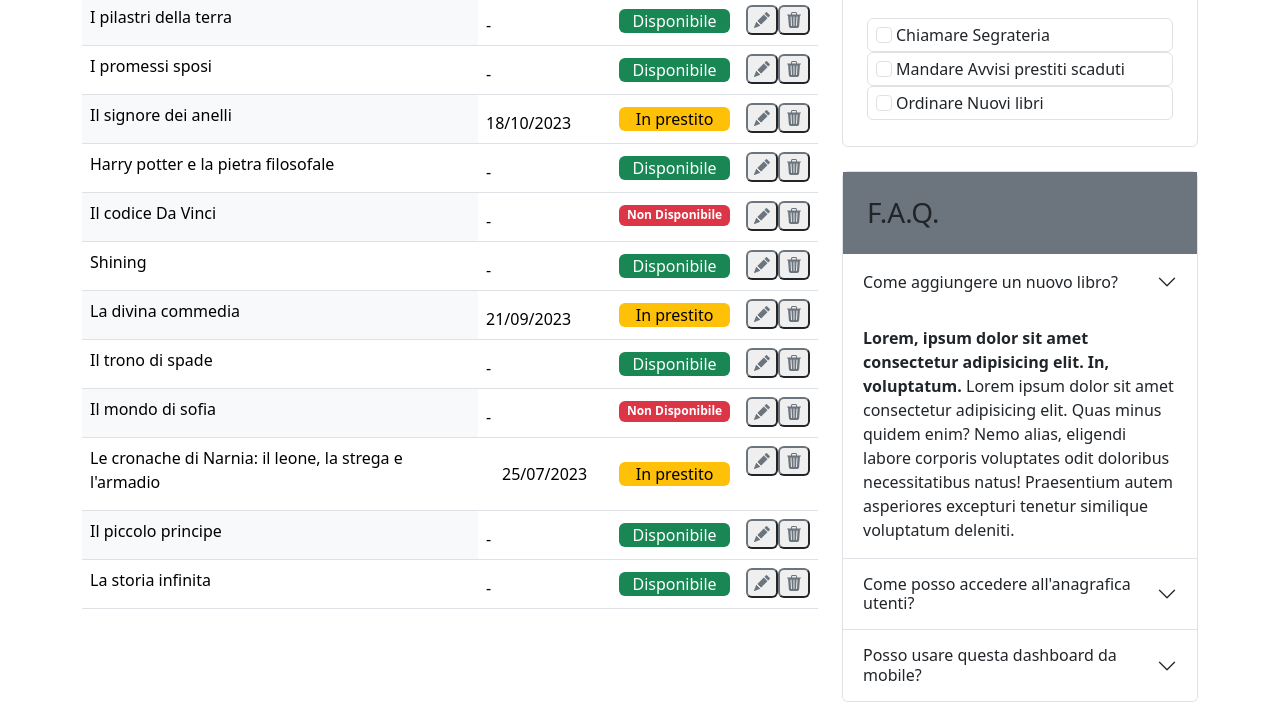
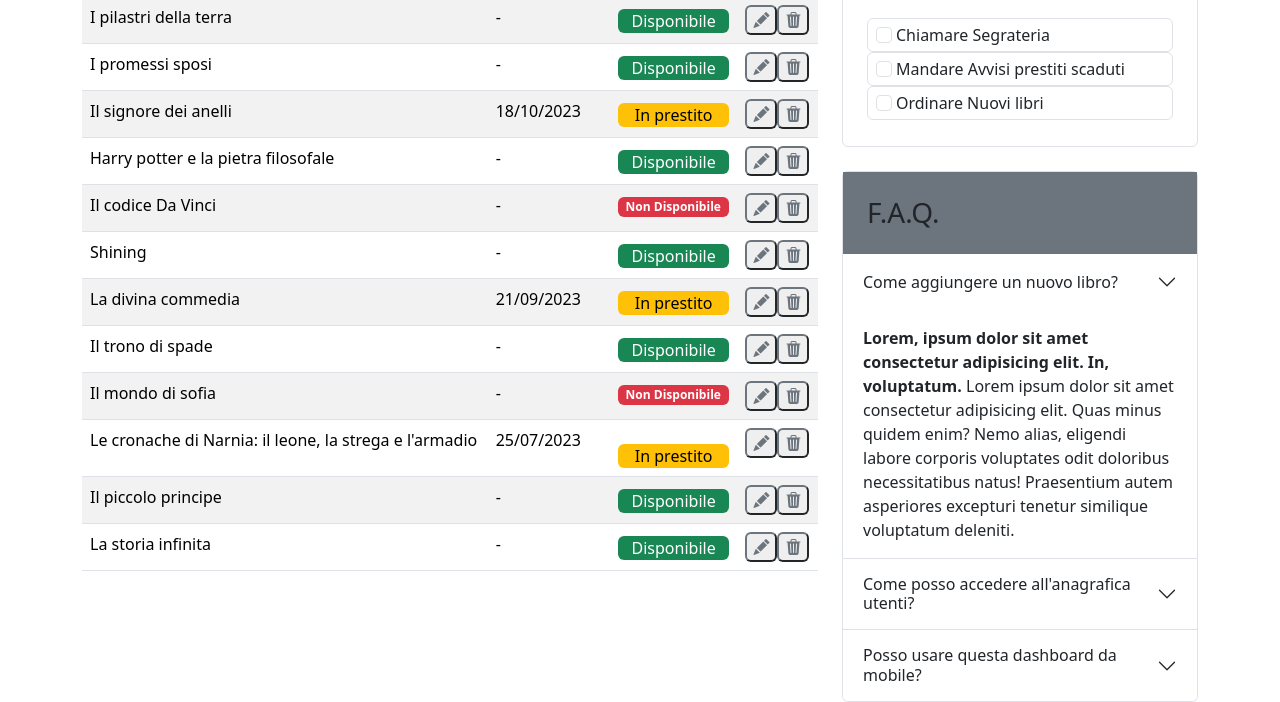
Before and after one commit to BkStyle89/html-css-bootstrap-dashboard, a plain HTML site: page index.html in a window 1280 px wide. Shown: the part 215-917 px from the top of the page. Drawn offline with nearby package versions, Linux system fonts and the light colour scheme.

Commit message:
table fix

```diff
--- a/index.html
+++ b/index.html
@@ -53,85 +53,85 @@
                             <h2 class="title d-flex justify-content-between mt-4 ">Catalogo Libri  <span class="badge text-bg-primary ">Aggiungi libro</span></h2>
                         </div>
                 <div class="info">
-                    <table class="table ">
+                    <table class="table table-striped">
                         <thead>
                             <tr>
                                 <th  scope="col" >Titolo</th>
-                                <th class="d-none d-md-block  " scope="col">Data Prestito</th>
+                                <th class="d-none d-md-table-cell  " scope="col">Data Prestito</th>
                                 <th scope="col" >Stato</th>
                                 <th scope="col">Azioni</th>
                             </tr>
                         </thead>
                         <tbody>
                             <tr>
-                                <td class="bg-light" scope="row">I pilastri della terra </td>
-                                <td class="  d-sm-none d-md-flex mt-2  ">- </td>
+                                <td  scope="row">I pilastri della terra </td>
+                                <td class="  d-sm-none d-md-table-cell  ">- </td>
                               <td> <div class=" text-bg-success rounded text-center mt-1 ">Disponibile </div></td>
                                 <td > <div class="d-flex"><button class="border-secondary rounded"><i class="bi bi-pencil-fill text-secondary  "></i></button> <button class="border-secondary rounded"> <i class="bi bi-trash3-fill text-secondary"></i> </button></div></td>
                             </tr>
                             <tr>
                                 <td  scope="row">I promessi sposi</td>
-                                <td class="d-sm-none d-md-flex mt-2 ">-</td>
+                                <td class="d-sm-none d-md-table-cell ">-</td>
                                 <td> <div class=" text-bg-success rounded text-center mt-1 ">Disponibile </div></td>
                                 <td > <div class="d-flex"><button class="border-secondary rounded"><i class="bi bi-pencil-fill text-secondary  "></i></button> <button class="border-secondary rounded"> <i class="bi bi-trash3-fill text-secondary"></i> </button></div></td>
                             </tr>
                             <tr >
-                                <td class="bg-light"  scope="row">Il signore dei anelli</td>
-                                <td class="d-sm-none d-md-flex mt-2 ">18/10/2023</td>
+                                <td   scope="row">Il signore dei anelli</td>
+                                <td class="d-sm-none d-md-table-cell ">18/10/2023</td>
                                 <td> <div class="text-bg-warning rounded text-center   mt-1">In prestito </div></td>
                                 <td > <div class="d-flex"><button class="border-secondary rounded"><i class="bi bi-pencil-fill text-secondary  "></i></button> <button class="border-secondary rounded"> <i class="bi bi-trash3-fill text-secondary"></i> </button></div></td>
                             </tr>
                             <tr>
                                 <td scope="row">Harry potter e la pietra filosofale</td>
-                                <td class=" d-sm-none d-md-flex mt-2">-</td>
+                                <td class=" d-sm-none d-md-table-cell">-</td>
                                 <td> <div class=" text-bg-success rounded text-center mt-1 ">Disponibile </div></td>
                                 <td > <div class="d-flex"><button class="border-secondary rounded"><i class="bi bi-pencil-fill text-secondary  "></i></button> <button class="border-secondary rounded"> <i class="bi bi-trash3-fill text-secondary"></i> </button></div></td>
                             </tr>
                             <tr>
-                                <td class="bg-light"  scope="row">Il codice Da Vinci</td>
-                                <td class="d-sm-none d-md-flex mt-2">-</td>
+                                <td   scope="row">Il codice Da Vinci</td>
+                                <td class="d-sm-none d-md-table-cell">-</td>
                                 <td><div class="badge text-bg-danger mt-1 ">Non Disponibile </div></td>
                                 <td > <div class="d-flex"><button class="border-secondary rounded"><i class="bi bi-pencil-fill text-secondary  "></i></button> <button class="border-secondary rounded"> <i class="bi bi-trash3-fill text-secondary"></i> </button></div></td>
                             </tr>
                             <tr>
                                 <td scope="row">Shining</td>
-                                <td class="d-sm-none d-md-flex mt-2">-</td>
+                                <td class="d-sm-none d-md-table-cell">-</td>
                                 <td> <div class=" text-bg-success rounded text-center mt-1 ">Disponibile </div></td>
                                 <td > <div class="d-flex"><button class="border-secondary rounded"><i class="bi bi-pencil-fill text-secondary  "></i></button> <button class="border-secondary rounded"> <i class="bi bi-trash3-fill text-secondary"></i> </button></div></td>
                             </tr>
                             <tr>
-                                <td class="bg-light"  scope="row">La divina commedia</td>
-                                <td class="d-sm-none d-md-flex mt-2">21/09/2023</td>
+                                <td   scope="row">La divina commedia</td>
+                                <td class="d-sm-none d-md-table-cell">21/09/2023</td>
                                 <td> <div class="text-bg-warning rounded text-center mt-1  ">In prestito </div></td>
                                 <td > <div class="d-flex"><button class="border-secondary rounded"><i class="bi bi-pencil-fill text-secondary  "></i></button> <button class="border-secondary rounded"> <i class="bi bi-trash3-fill text-secondary"></i> </button></div></td>
                             </tr>
                             <tr>
                                 <td scope="row">Il trono di spade</td>
-                                <td class="d-sm-none d-md-flex mt-2 ">-</td>
+                                <td class="d-sm-none d-md-table-cell ">-</td>
                                 <td> <div class=" text-bg-success rounded text-center mt-1 ">Disponibile </div></td>
                                 <td > <div class="d-flex"><button class="border-secondary rounded"><i class="bi bi-pencil-fill text-secondary  "></i></button> <button class="border-secondary rounded"> <i class="bi bi-trash3-fill text-secondary"></i> </button></div></td>
                             </tr>
                             <tr>
-                                <td class="bg-light"  scope="row">Il mondo di sofia</td>
-                                <td class="d-sm-none d-md-flex mt-2">-</td>
+                                <td   scope="row">Il mondo di sofia</td>
+                                <td class="d-sm-none d-md-table-cell">-</td>
                                 <td><div class="badge text-bg-danger mt-1 ">Non Disponibile </div></td>
                                 <td > <div class="d-flex"><button class="border-secondary rounded"><i class="bi bi-pencil-fill text-secondary  "></i></button> <button class="border-secondary rounded"> <i class="bi bi-trash3-fill text-secondary"></i> </button></div></td>
                             </tr>
                             <tr>
                                 <td scope="row">Le cronache di Narnia: il leone, la strega e l'armadio</td>
-                                <td class="d-sm-none d-md-flex p-4 text-center"> 25/07/2023 </td>
+                                <td class="d-sm-none d-md-table-cell"> 25/07/2023 </td>
                                 <td> <div class="text-bg-warning rounded text-center mt-3  ">In prestito </div></td>
                                 <td > <div class="d-flex"><button class="border-secondary rounded"><i class="bi bi-pencil-fill text-secondary  "></i></button> <button class="border-secondary rounded"> <i class="bi bi-trash3-fill text-secondary"></i> </button></div></td>
                             </tr>
                             <tr>
-                                <td class="bg-light"  scope="row">Il piccolo principe</td>
-                                <td class="d-sm-none d-md-flex mt-2">-</td>
+                                <td   scope="row">Il piccolo principe</td>
+                                <td class="d-sm-none d-md-table-cell">-</td>
                                 <td> <div class=" text-bg-success rounded text-center mt-1 ">Disponibile </div></td>
                                 <td > <div class="d-flex"><button class="border-secondary rounded"><i class="bi bi-pencil-fill text-secondary  "></i></button> <button class="border-secondary rounded"> <i class="bi bi-trash3-fill text-secondary"></i> </button></div></td>
                             </tr>
                             <tr>
                                 <td scope="row">La storia infinita</td>
-                                <td class="d-sm-none d-md-flex mt-2">-</td>
+                                <td class="d-sm-none d-md-table-cell">-</td>
                                 <td> <div class=" text-bg-success rounded text-center mt-1 ">Disponibile </div></td>
                                 <td > <div class="d-flex"><button class="border-secondary rounded"><i class="bi bi-pencil-fill text-secondary  "></i></button> <button class="border-secondary rounded"> <i class="bi bi-trash3-fill text-secondary"></i> </button></div></td>
                             </tr>
```
